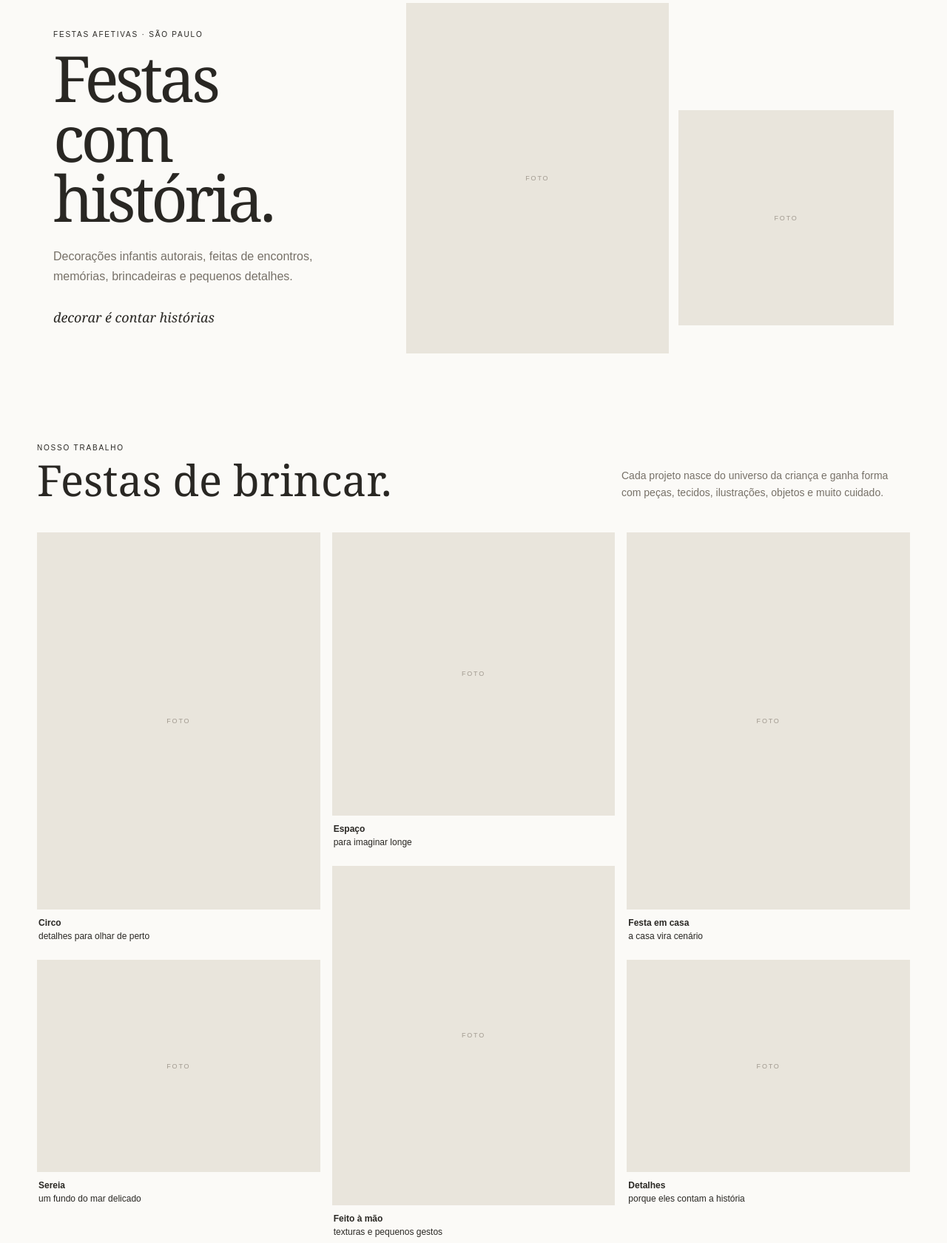
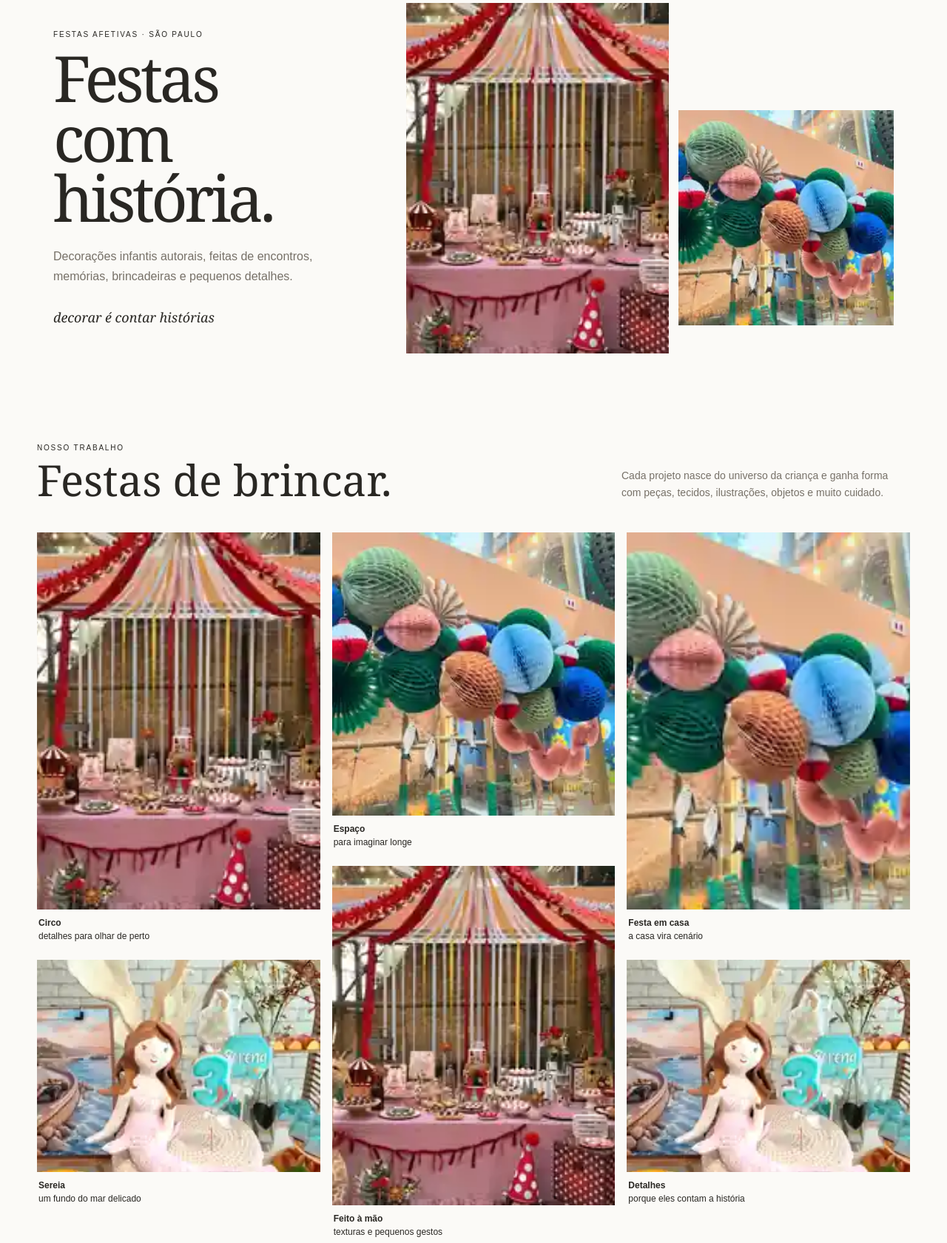
Before and after one commit to vgdysgf72v-ops/site-festa-de-brincar, a plain HTML site: page index.html in a window 1280 px wide. Shown: the part 110-1791 px from the top of the page at 74% size. Drawn offline with Linux system fonts and the light colour scheme.

Commit message:
Insere fotos corrigidas no site

```diff
--- a/index.html
+++ b/index.html
@@ -609,9 +609,9 @@ decorar é contar histórias
 
 <div class="hero-fotos">
 
-<div class="foto principal"></div>
+<div class="foto principal has-img"><img src="assets/circo-small.webp" alt="Festa infantil autoral da Festa de Brincar"></div>
 
-<div class="foto detalhe"></div>
+<div class="foto detalhe has-img"><img src="assets/bolas-small.webp" alt="Detalhe de decoração artesanal da Festa de Brincar"></div>
 
 </div>
 
@@ -653,7 +653,7 @@ ilustrações, objetos e muito cuidado.
 
 <div class="pin">
 
-<div class="foto"></div>
+<div class="foto has-img"><img src="assets/circo-small.webp" alt="Detalhe de festa da Festa de Brincar"></div>
 
 <div class="legenda">
 <strong>Circo</strong><br>
@@ -665,7 +665,7 @@ detalhes para olhar de perto
 
 <div class="pin">
 
-<div class="foto"></div>
+<div class="foto has-img"><img src="assets/sereia-small.webp" alt="Detalhe de festa da Festa de Brincar"></div>
 
 <div class="legenda">
 <strong>Sereia</strong><br>
@@ -677,7 +677,7 @@ um fundo do mar delicado
 
 <div class="pin">
 
-<div class="foto"></div>
+<div class="foto has-img"><img src="assets/bolas-small.webp" alt="Detalhe de festa da Festa de Brincar"></div>
 
 <div class="legenda">
 <strong>Espaço</strong><br>
@@ -689,7 +689,7 @@ para imaginar longe
 
 <div class="pin">
 
-<div class="foto"></div>
+<div class="foto has-img"><img src="assets/circo-small.webp" alt="Detalhe de festa da Festa de Brincar"></div>
 
 <div class="legenda">
 <strong>Feito à mão</strong><br>
@@ -701,7 +701,7 @@ texturas e pequenos gestos
 
 <div class="pin">
 
-<div class="foto"></div>
+<div class="foto has-img"><img src="assets/bolas-small.webp" alt="Detalhe de festa da Festa de Brincar"></div>
 
 <div class="legenda">
 <strong>Festa em casa</strong><br>
@@ -713,7 +713,7 @@ a casa vira cenário
 
 <div class="pin">
 
-<div class="foto"></div>
+<div class="foto has-img"><img src="assets/sereia-small.webp" alt="Detalhe de festa da Festa de Brincar"></div>
 
 <div class="legenda">
 <strong>Detalhes</strong><br>
@@ -804,9 +804,9 @@ a história aparece.
 
 <div class="detalhes-grid">
 
-<div class="foto"></div>
-<div class="foto"></div>
-<div class="foto"></div>
+<div class="foto has-img"><img src="assets/sereia-small.webp" alt="Detalhe de festa da Festa de Brincar"></div>
+<div class="foto has-img"><img src="assets/circo-small.webp" alt="Detalhe de festa da Festa de Brincar"></div>
+<div class="foto has-img"><img src="assets/bolas-small.webp" alt="Detalhe de festa da Festa de Brincar"></div>
 
 </div>
 
```
